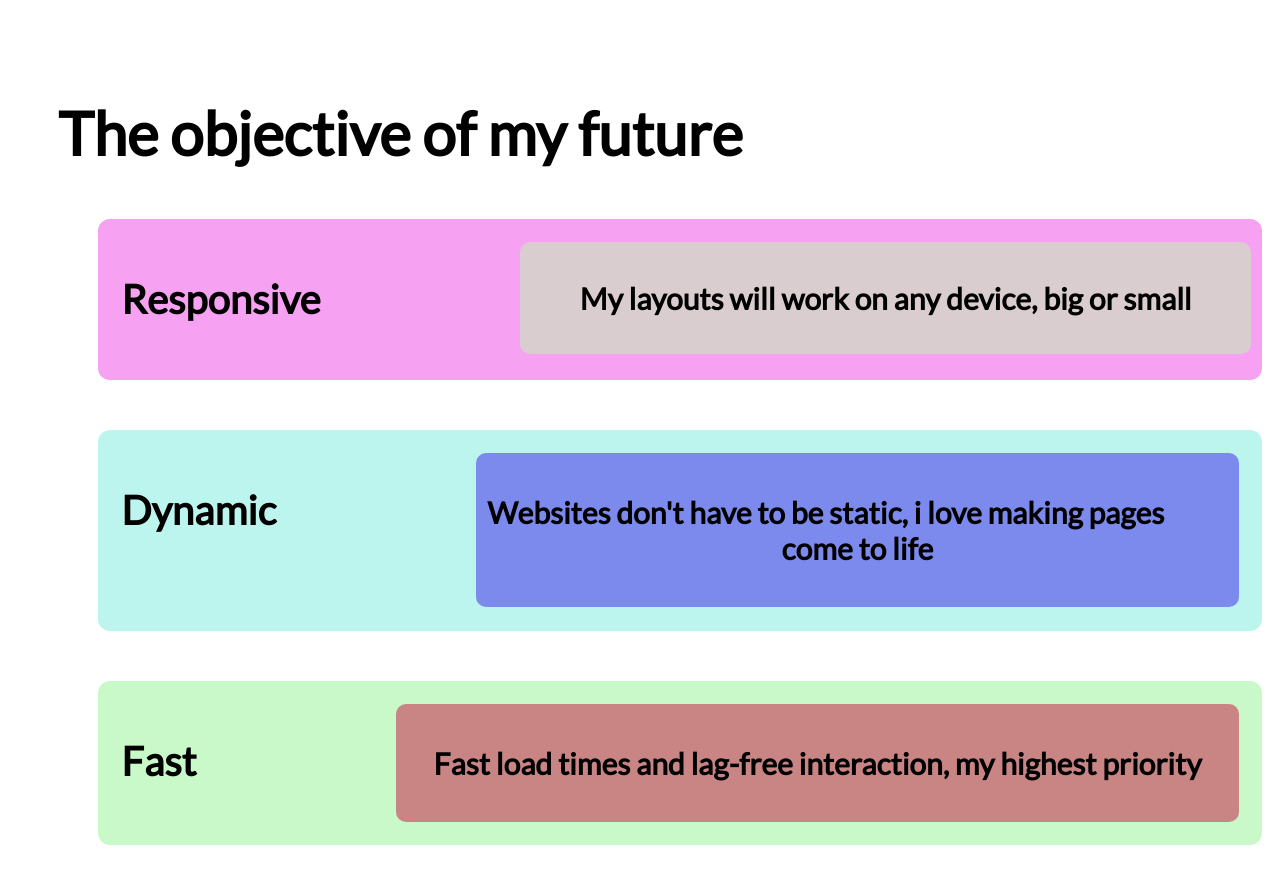
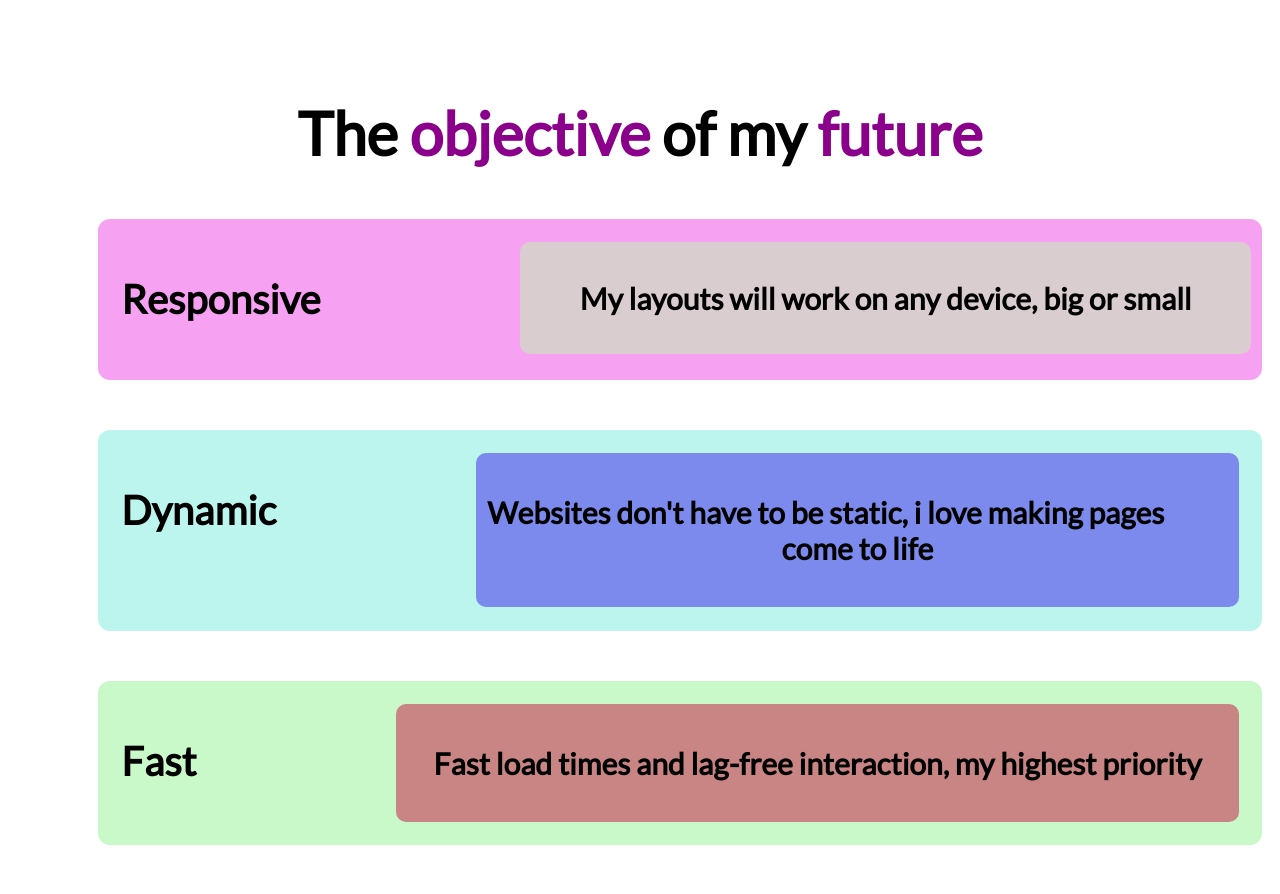
Before and after one commit to shahadat2403/Skhan_Mission_2022, a plain HTML site: page index.html in a window 1280 px wide. Shown: the part 2321-3215 px from the top of the page. Drawn offline with Linux system fonts and the light colour scheme.

Commit message:
final update

```diff
--- a/index.html
+++ b/index.html
@@ -84,7 +84,7 @@
     </section>
 
     <section class="page_margin part-5">
-        <h1>The objective of my future</h1>
+        <h1 id="p-5">The <span class="p-5">objective</span> of my <span class="p-5">future</span></h1>
         <div class="Responsive">
             <div>
                 <h2>Responsive</h2>
--- a/style.css
+++ b/style.css
@@ -124,6 +124,13 @@ p{
     padding: 2%;
     background-color: rgb(180, 221, 233);
 }
+.p-5{
+    text-align: center;
+    color: darkmagenta;
+}
+#p-5{
+    text-align: center;
+}
 .Responsive{
     display: flex;
     margin-bottom: 50px;
```
